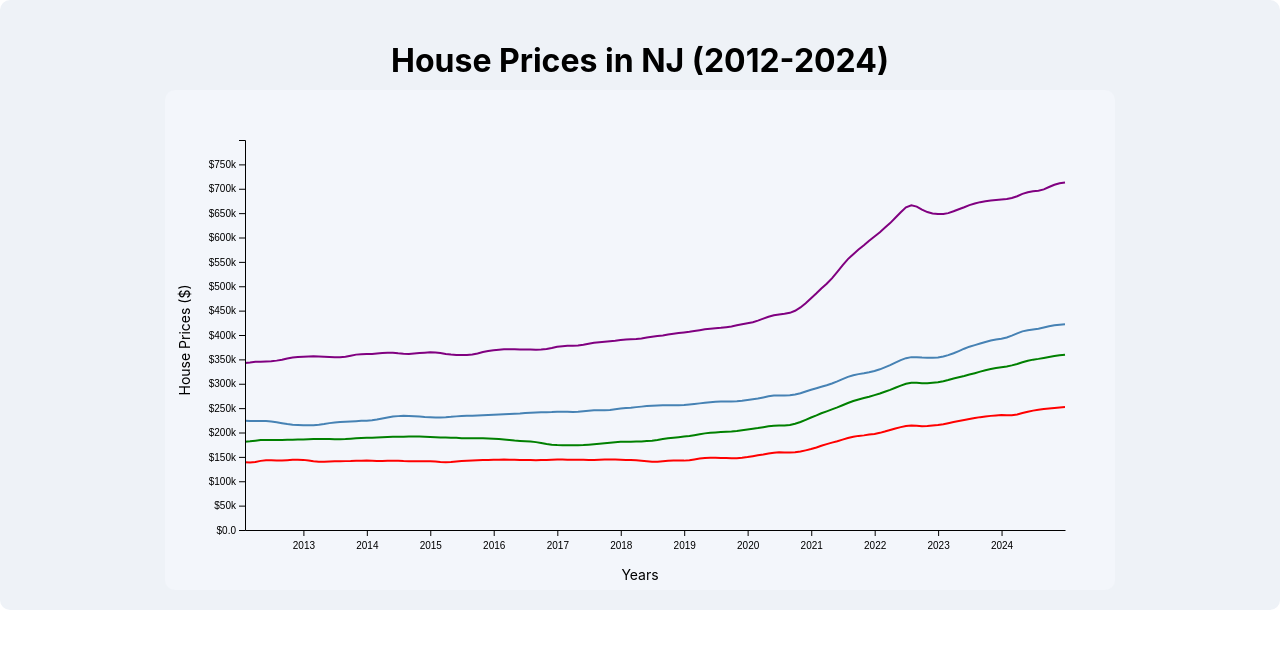
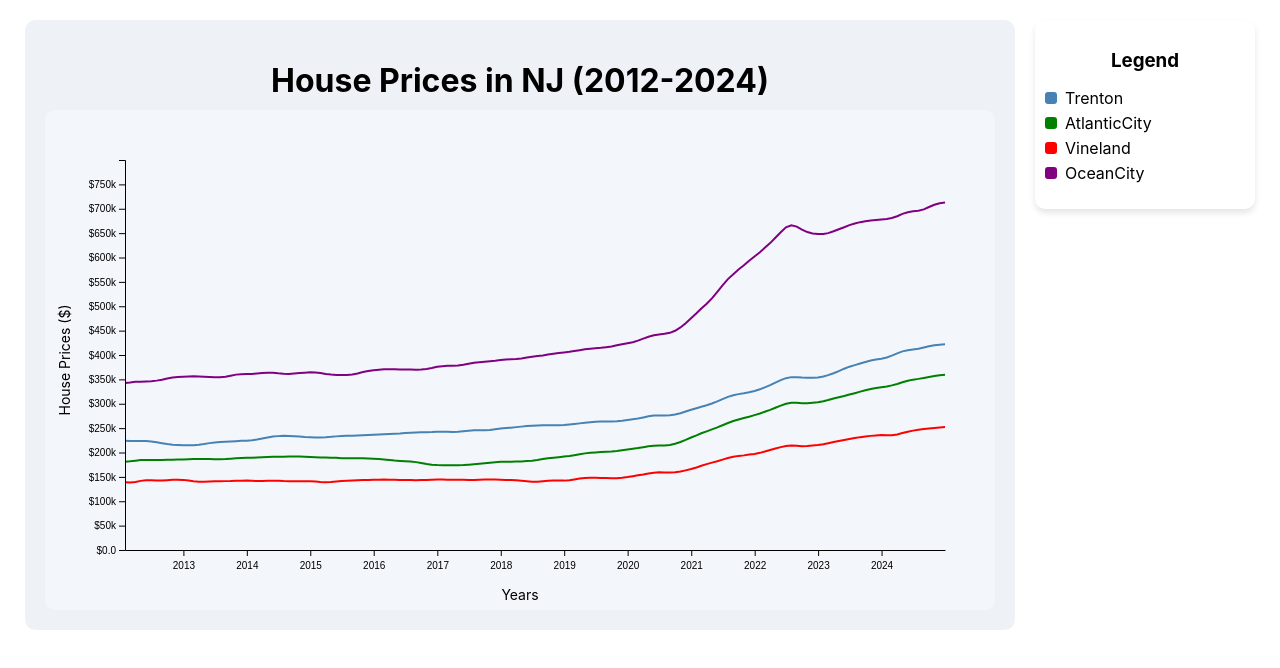
Before and after one commit to mizm13/NJ-Housing-Prices-Data-Visualization, a React (Create React App) app in the folder house-income-prices-visual/: page / in a window 1280 px wide. Shown: the top 668 px of the page. Built offline with nearby package versions, Linux system fonts and the light colour scheme.

Commit message:
updated App.js to render compoennts

```diff
--- a/house-income-prices-visual/src/App.js
+++ b/house-income-prices-visual/src/App.js
@@ -1,11 +1,13 @@
 import logo from './logo.svg';
 //import './App.css';
 import LineChart from './LineChart';
+import Legend from './Legend';
 
 function App() {
   return (
-    <div className="App">
+    <div style={{ display: 'flex', justifyContent: 'center', alignItems: 'flex-start', gap: '20px', padding: '20px' }}>
       <LineChart />
+      <Legend /> {/* Legend is now separate from the chart */}
     </div>
   );
 }
```
